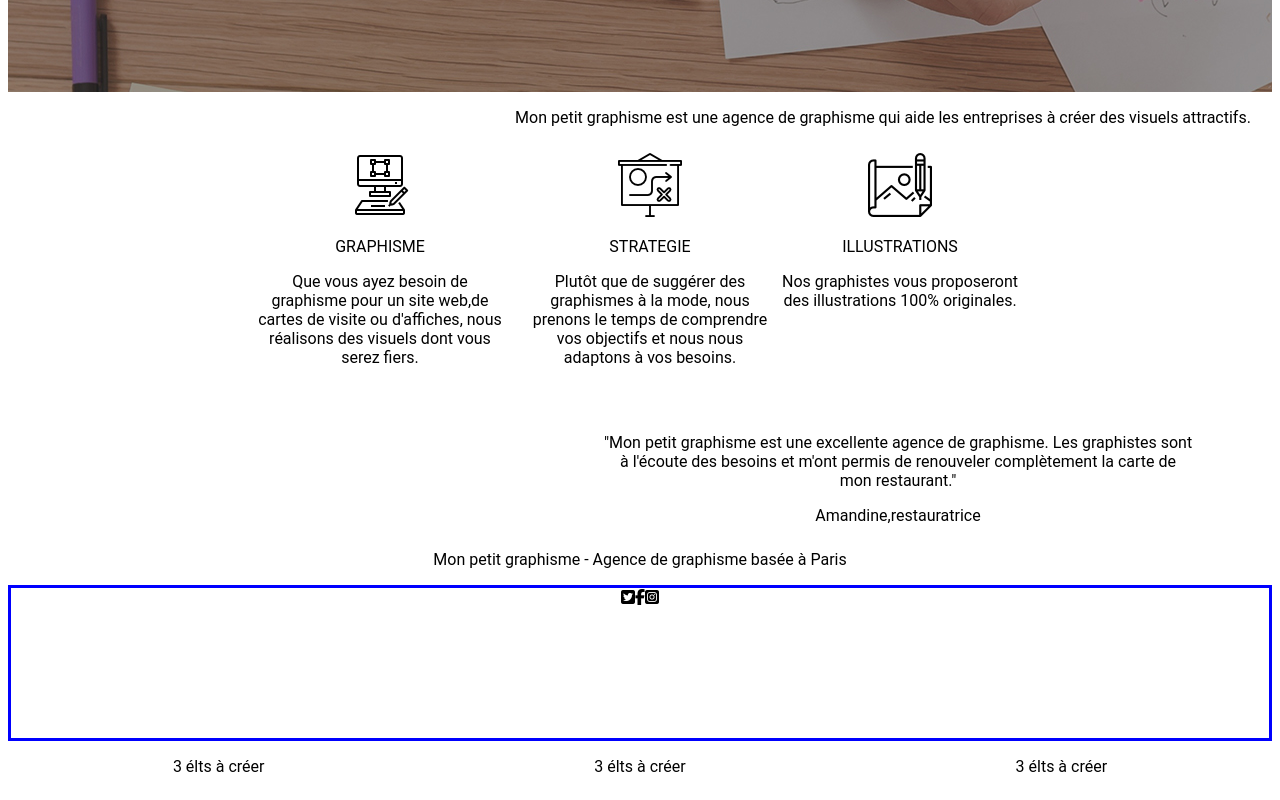
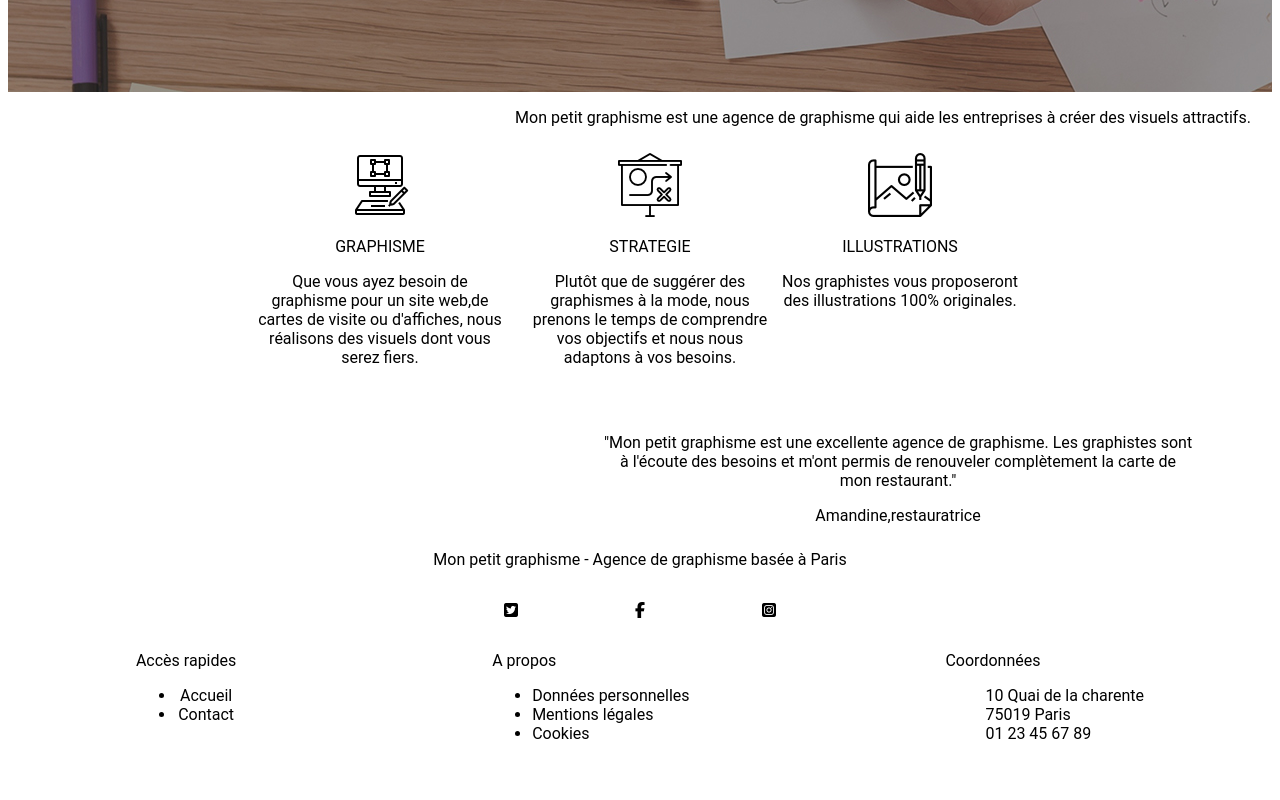
Before and after one commit to DevDX/mockup_integration, a plain HTML site: page index.html in a window 1280 px wide. Shown: the part 785-1585 px from the top of the page. After the commit the page ends 1552 px from the top, so only its background shows below. Drawn offline with Linux system fonts and the light colour scheme.

Commit message:
Dernier commit 20210729 13h35
Dernier commit 20210729 13h35

```diff
--- a/index.html
+++ b/index.html
@@ -104,7 +104,33 @@
                 </div>
 
                 <div id="foot_div_triple">
-                    <p>3 élts à créer</p><p>3 élts à créer</p><p>3 élts à créer</p>
+
+                    <div id="div_acc">
+                        <p>Accès rapides</p>
+                        <ul>
+                            <li>Accueil</li>
+                            <li>Contact</li>
+                        </ul>
+                    </div>
+
+                    <div id="div_a_pro">
+                        <p>A propos</p>
+                        <ul>
+                            <li>Données personnelles</li>
+                            <li>Mentions légales</li>
+                            <li>Cookies</li>
+                        </ul>
+                    </div>
+
+                    <div id="div_coor">
+                        <p>Coordonnées</p>
+                        <ul>
+                            <li>10 Quai de la charente</li>
+                            <li>75019 Paris</li>
+                            <li>01 23 45 67 89</li>
+                        </ul>
+                    </div>
+
                 </div>
 
             </footer>
--- a/styles.css
+++ b/styles.css
@@ -122,8 +122,15 @@ header
 
 #foot_div_logo
 {
-    border:solid blue;
-    height:150px;
+    /*border:solid blue; /* utile pour mes tests */
+    height:50px;
+    width:40%;
+    display:flex;
+    justify-content: space-evenly;
+    align-self: center;
+    align-items:center;
+    margin-left:auto;
+    margin-right:auto;
 }
 
 #foot_div_triple
@@ -132,3 +139,19 @@ header
     justify-content: space-around;
     align-self: center;
 }
+
+#foot_div_triple p
+{
+    text-align:left;
+}
+
+#div_a_pro
+{
+    text-align:left;
+}
+
+#div_coor ul
+{
+    list-style-type: none;
+    text-align:left;
+}
```
